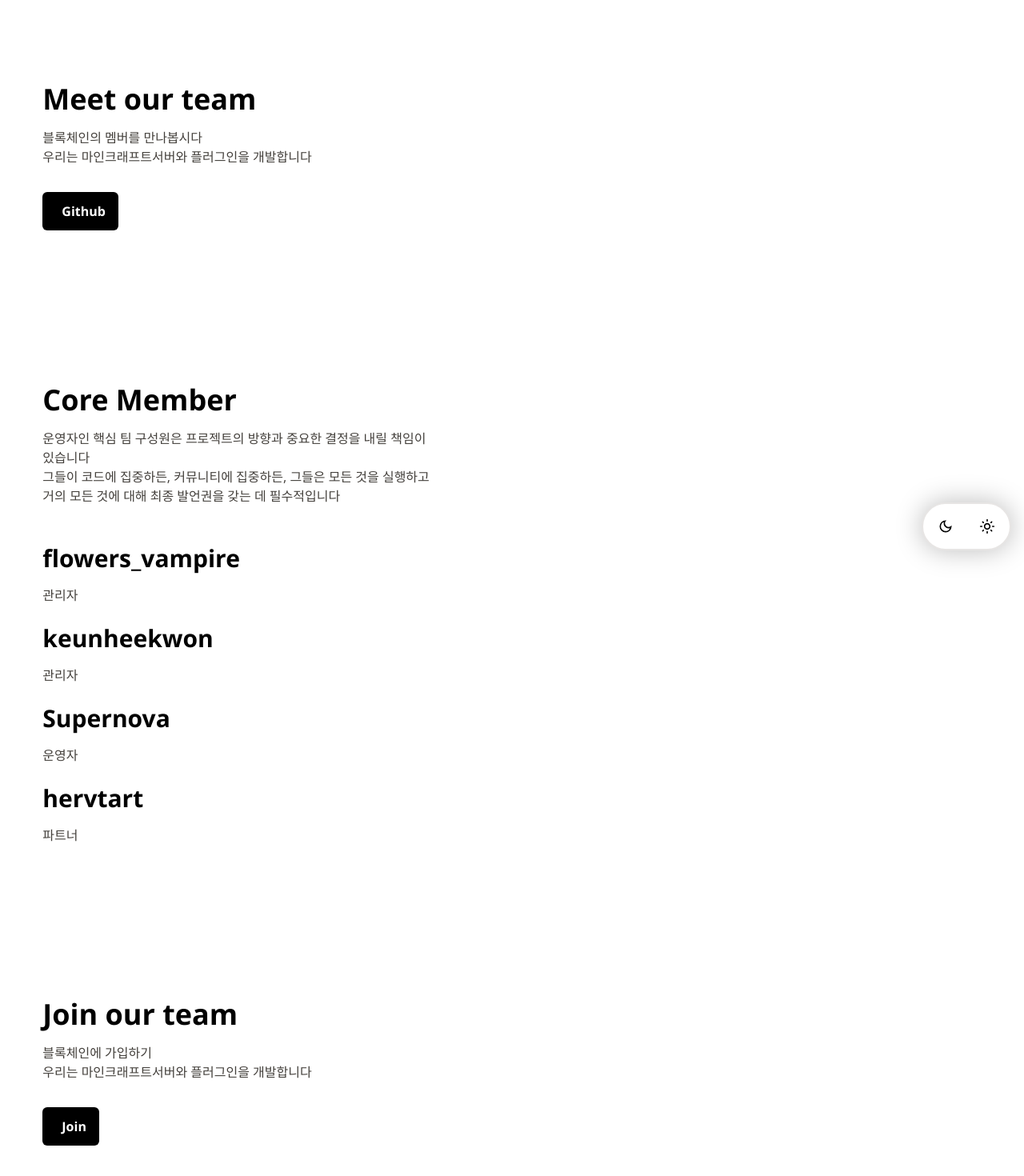
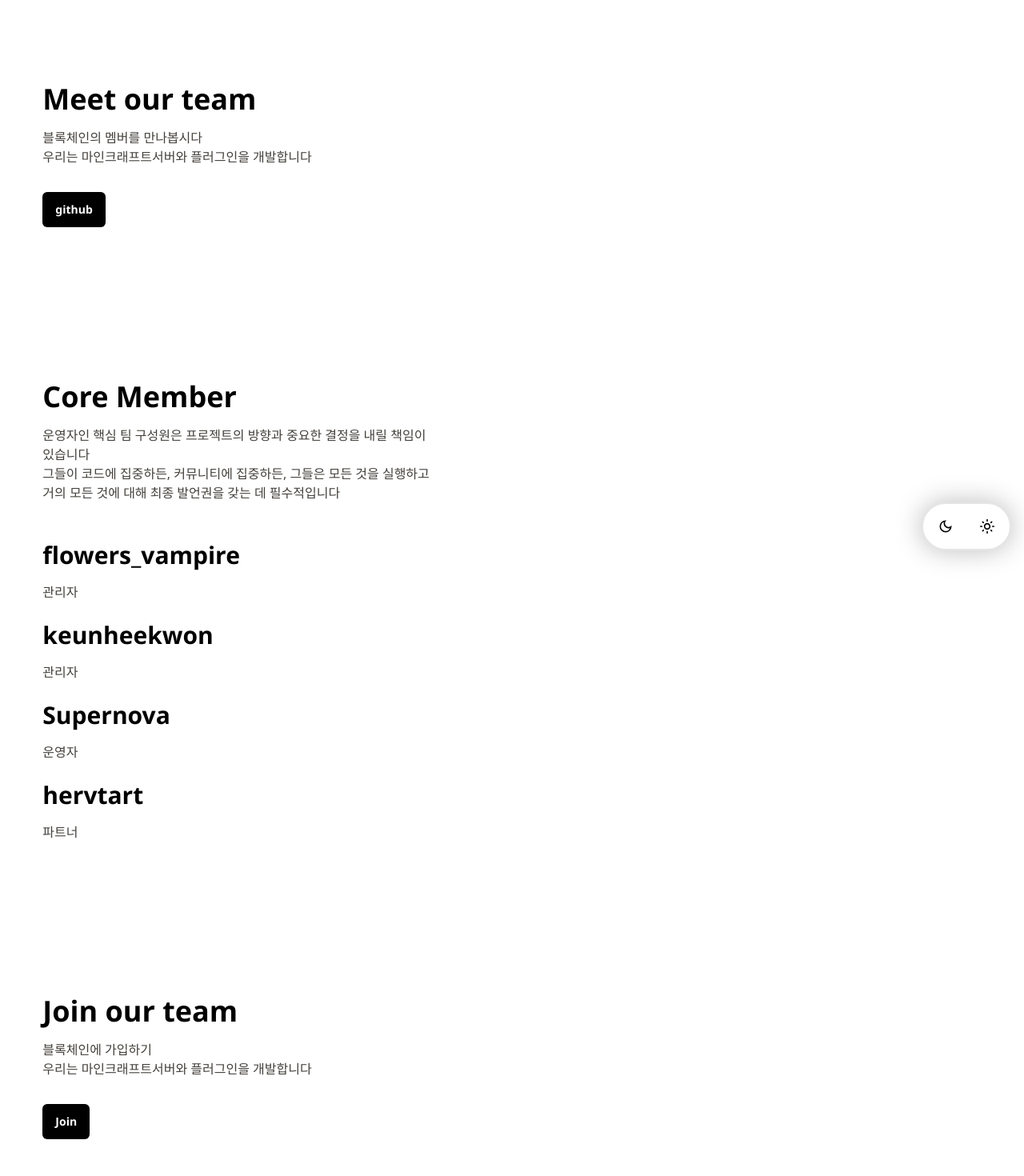
Before and after one commit to qwer71714/blockchain, a Next.js app: page /Pages/Team in a window 1280 px wide. Shown: the part 88-1558 px from the top of the page at 80% size. Built offline with nearby package versions, Linux system fonts and the light colour scheme.

Commit message:
버튼 비활성화 2

```diff
--- a/app/Pages/Team/Modules/Introduction/Join.tsx
+++ b/app/Pages/Team/Modules/Introduction/Join.tsx
@@ -14,11 +14,7 @@ export default function Join() {
         우리는 마인크래프트서버와 플러그인을 개발합니다
         </p>
         <div className="mt-8">
-        <a href="https://discord.gg/xdku5sEA">
-                <Button>
-                  <p className="pl-2 text-base">Join</p>
-                </Button>
-              </a>
+          <Button>Join</Button>
         </div>
       </div>
     </div>
--- a/app/Pages/Team/Modules/Introduction/Meet.tsx
+++ b/app/Pages/Team/Modules/Introduction/Meet.tsx
@@ -14,11 +14,7 @@ export default function Meet() {
         우리는 마인크래프트서버와 플러그인을 개발합니다
         </p>
         <div className="mt-8">
-        <a href="https://github.com/qwer71714">
-            <Button>
-                <p className="pl-2 text-base">Github</p>
-            </Button>
-        </a>
+          <Button>github</Button>
         </div>
       </div>
     </div>
```
